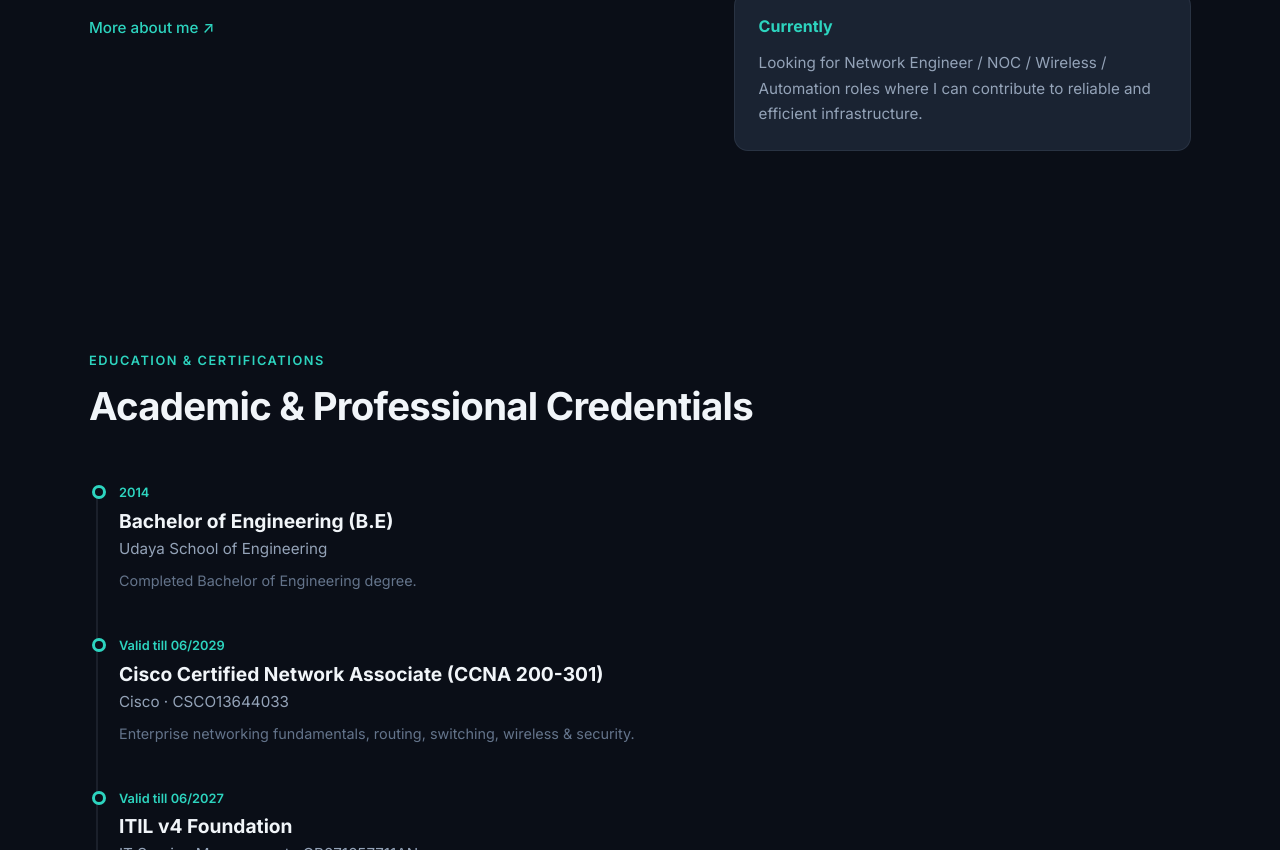
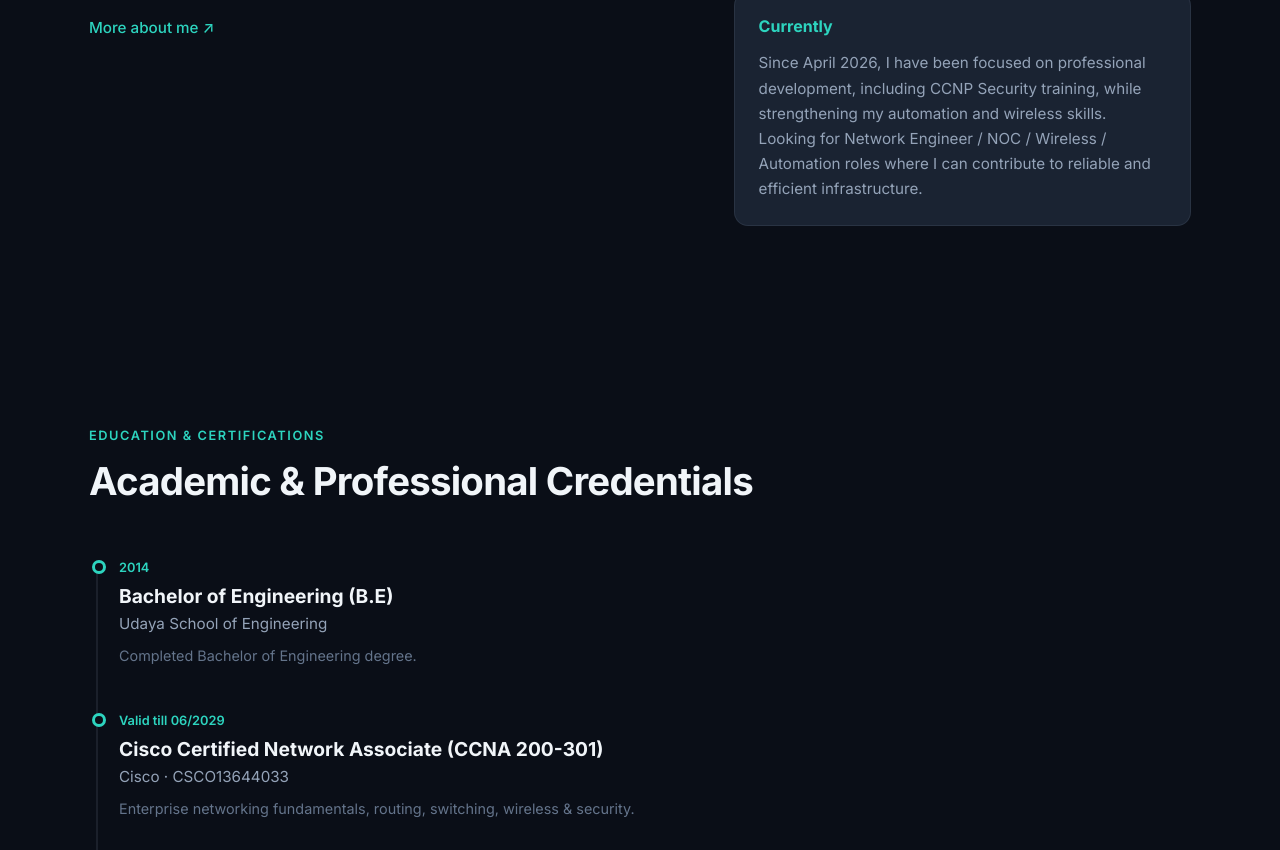
Before and after one commit to Abhi326-bot/Abhilash-Portfolio, a plain HTML site: page index.html in a window 1280 px wide. Shown: the part 1295-2145 px from the top of the page. Drawn offline with Linux system fonts and the light colour scheme.

Commit message:
Update index.html

```diff
--- a/index.html
+++ b/index.html
@@ -150,6 +150,7 @@
           </div>
           <div class="info-card">
             <h4>Currently</h4>
+            <p><p>Since April 2026, I have been focused on professional development, including CCNP Security training, while strengthening my automation and wireless skills.</p>
             <p>Looking for Network Engineer / NOC / Wireless / Automation roles where I can contribute to reliable and efficient infrastructure.</p>
           </div>
         </div>
```
